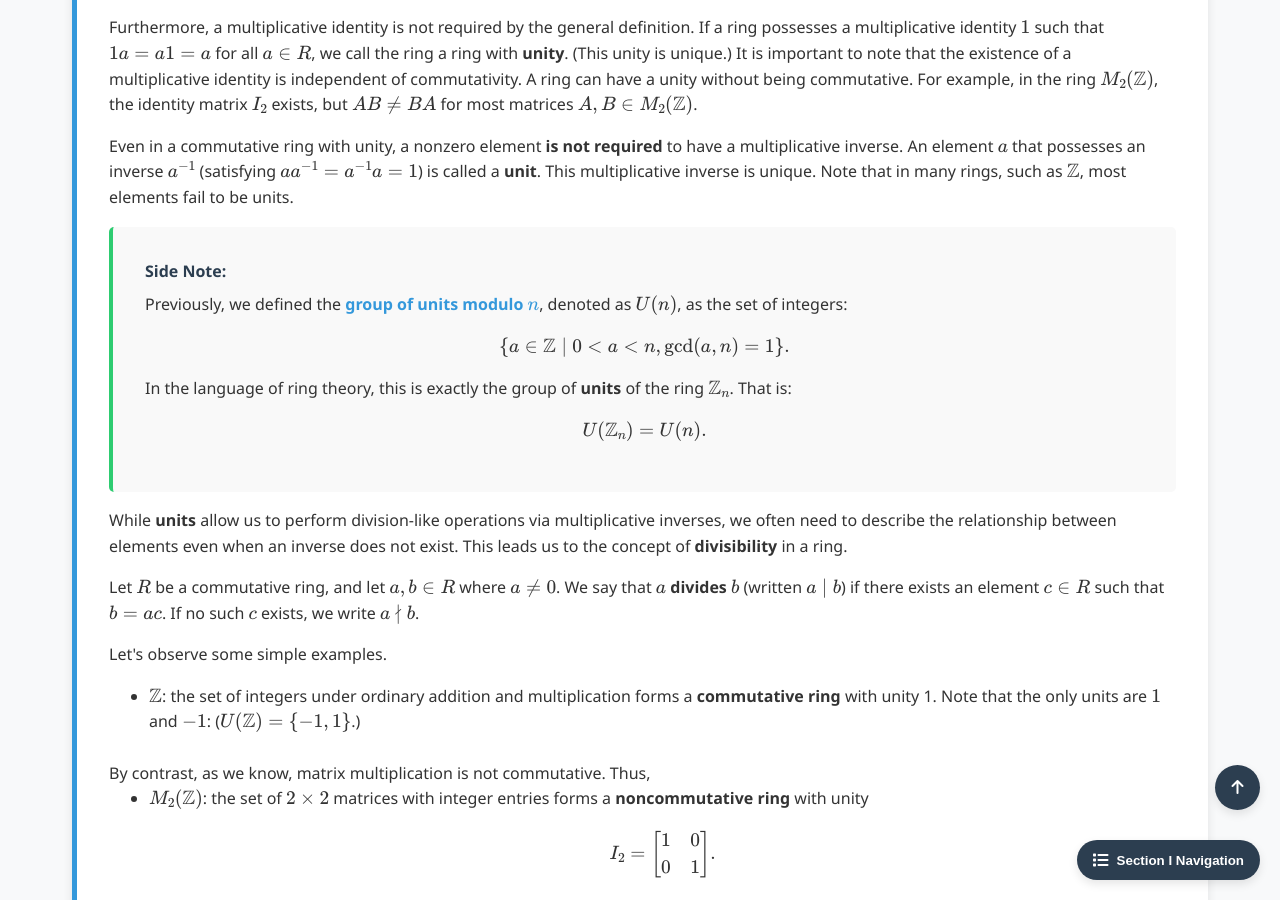
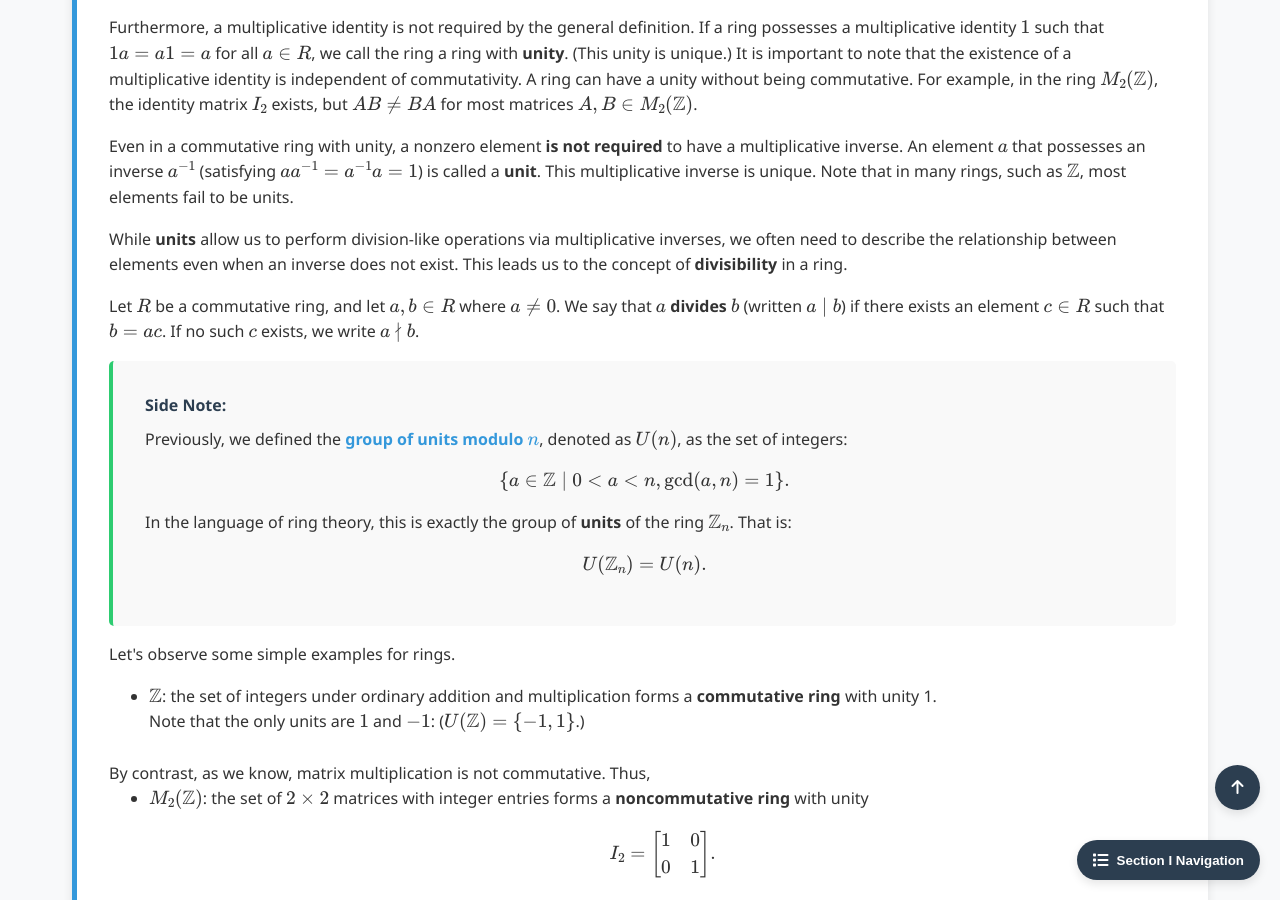
Before and after one commit to Yusukey01/yusukey01.github.io, a Jekyll site: the page built from Mathematics/Linear_algebra/intro_rings.html, in a window 1280 px wide and 900 px high, scrolled down 1497 px. Built offline with Jekyll 4.4.1, drawn with Linux system fonts in a browser that asks for light colours; part of the change alters nothing that is shown.

Commit message:
write I-18, intro to rings, revise Rings section

```diff
--- a/Mathematics/Linear_algebra/intro_rings.html
+++ b/Mathematics/Linear_algebra/intro_rings.html
@@ -176,6 +176,18 @@ noindex: true
                     most elements fail to be units.
                 </p>
 
+                <p>
+                    While <strong>units</strong> allow us to perform division-like operations via multiplicative
+                    inverses, we often need to describe the relationship between elements even when an inverse
+                    does not exist. This leads us to the concept of <strong>divisibility</strong> in a ring.
+                </p>
+
+                <p>
+                    Let \(R\) be a commutative ring, and let \(a, b \in R\) where \(a \neq 0\). We say that
+                    \(a\) <strong>divides</strong> \(b\) (written \(a \mid b\)) if there exists an element
+                    \(c \in R\) such that \(b = ac\). If no such \(c\) exists, we write \(a \nmid b\).
+                </p>
+
                 <div class="proof">
                     <span class="proof-title">Side Note:</span>
                     <p>
@@ -193,23 +205,11 @@ noindex: true
                 </div>
 
                 <p>
-                    While <strong>units</strong> allow us to perform division-like operations via multiplicative
-                    inverses, we often need to describe the relationship between elements even when an inverse
-                    does not exist. This leads us to the concept of <strong>divisibility</strong> in a ring.
-                </p>
-
-                <p>
-                    Let \(R\) be a commutative ring, and let \(a, b \in R\) where \(a \neq 0\). We say that
-                    \(a\) <strong>divides</strong> \(b\) (written \(a \mid b\)) if there exists an element
-                    \(c \in R\) such that \(b = ac\). If no such \(c\) exists, we write \(a \nmid b\).
-                </p>
-
-                <p>
-                    Let's observe some simple examples.
+                    Let's observe some simple examples for rings.
                     <ul style="padding-left: 40px;">
                         <li>\(\mathbb{Z}\): the set of integers under ordinary addition and multiplication forms
-                        a <strong>commutative ring</strong> with unity 1. Note that the only units are \(1\) and \(-1\):
-                         (\(U(\mathbb{Z}) = \{-1, 1\}\).)</li>
+                        a <strong>commutative ring</strong> with unity 1.<br>
+                         Note that the only units are \(1\) and \(-1\): (\(U(\mathbb{Z}) = \{-1, 1\}\).)</li>
                     </ul><br>
                     By contrast, as we know, matrix multiplication is not commutative. Thus,
                      <ul style="padding-left: 40px;">
```
